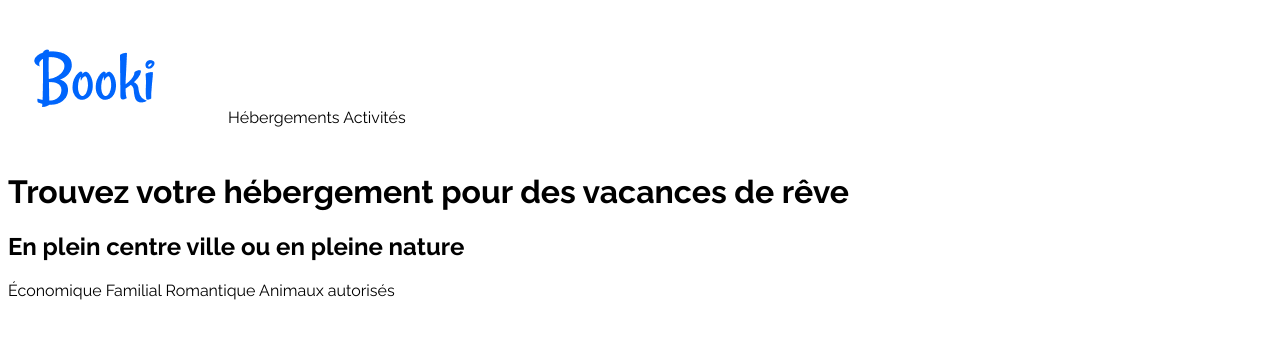
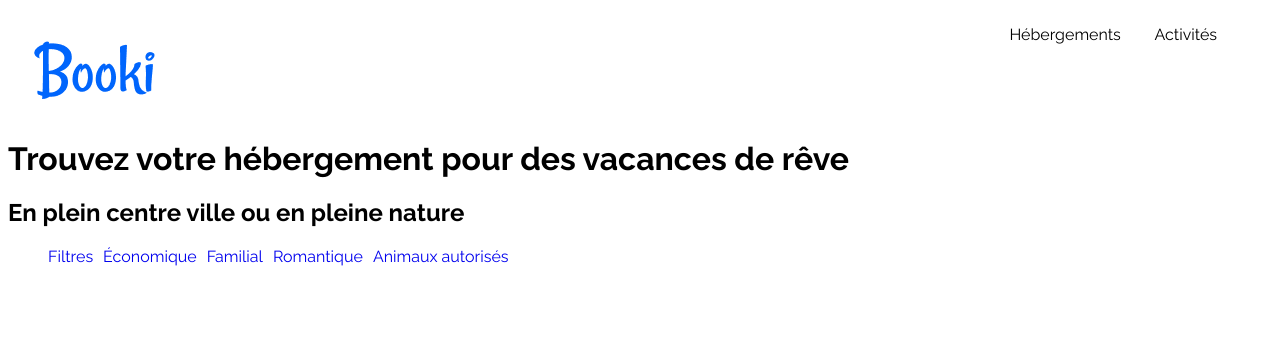
Before and after one commit to EZoVn/EZoVn_P2.github.io, a plain HTML site: page index.html in a window 1280 px wide. Drawn offline with Linux system fonts and the light colour scheme.

Commit message:
remise au clair de la base, logo et lien du top ok

```diff
--- a/assets/css/normalize.css
+++ b/assets/css/normalize.css
@@ -1,26 +1,50 @@
-*{
+@font-face { /* Permet de télécharger une police décriture pour l'intégrer au site */
+    font-family: "raleway";
+    src: url('/Raleway/Raleway-Regular.ttf');
+    src: url('/Raleway/Raleway-Italic.ttf');
+    src: url('Raleway/Raleway-Bold.ttf');
+    font-weight: normal;
+    font-style: normal;
+}
+
+body{
     width: auto;
     box-sizing: border-box;
     font-family: 'Raleway', Impact, Haettenschweiler, 'Arial Narrow Bold', sans-serif;
 }
-a{
-    color: inherit; text-decoration: none;
-}
+
+
+/*------------------------------------------HEADER------------------------------------------*/
 .menu{
-
     margin: 25px; /*marge exterieur*/
     padding: 0px; /*marge interieur*/
-    display: inline-block;
+    display: flex;
+    justify-content: space-between;
+}
+.menu a{
+    color: inherit;
+    text-decoration: none;
+    margin-right: 30px;
+}
+
+#menu_item a:hover{
+    color: blue;
+    border-top: 3px blue solid;
+    padding-top: 9%;
 
 }
-.menu-item:hover{
-    color: blue;
-    border-top: 3px blue solid;
+
+
+
+
+#filtre{
+    list-style-type: none;
+
+    display: flex;
+    justify-content: flex-start;
+    gap: 10px; /*A VERIFIER*/
+
 }
-h1{
-    clear: both;
+header ul a{
+    text-decoration: none;
 }
-.top{
-    margin: none;
-    padding: 20px;
-}
--- a/index.html
+++ b/index.html
@@ -17,26 +17,35 @@
     <body>
         <header>
             <!--Panneau de navigation-->
-            <nav class="menu">
+            <div class="menu">
                 <img src="assets/logo/Booki.png" alt="Logo miniature du site" />
+                <nav id="menu_item">
+                    <!-- liens cliquable -->
+                    <a href="#hebergements">Hébergements</a>
+                    <a href="#activites">Activités</a>
+                </nav>
+            </div>
 
-                <!-- liens cliquable -->
-                <a class="menu-item" href="#hebergements">Hébergements</a>
-                <a class="menu-item" href="#activites">Activités</a>
-            </nav>
+            <h1>Trouvez votre hébergement pour des vacances de rêve</h1>
+            <h2>En plein centre ville ou en pleine nature</h2>
 
+            <!--icone position a placer-->
+            <!--barre de rechercher-->
 
-        <h1>Trouvez votre hébergement pour des vacances de rêve</h1>
-        <h2>En plein centre ville ou en pleine nature</h2>
+            <div id="recherche">
+                <!-- img -->
+                <!-- formulaire -->
+                <!-- lien cliquable -->
+            </div>
 
-        <!--icone position a placer-->
-        <!--barre de rechercher-->
-        <div class="bandeauFiltre">
-            <a href="#">Économique</a>
-            <a href="#">Familial</a>
-            <a href="#">Romantique</a>
-            <a href="#">Animaux autorisés</a>
-        </div>
+            <!-- Barre de filtres -->
+            <ul id="filtre">
+                <li><a href="#">Filtres</a></li>
+                <li><a href="#">Économique</a></li>
+                <li><a href="#">Familial</a></li>
+                <li><a href="#">Romantique</a></li>
+                <li><a href="#">Animaux autorisés</a></li>
+            </ul>
 
 
         </header>
```
